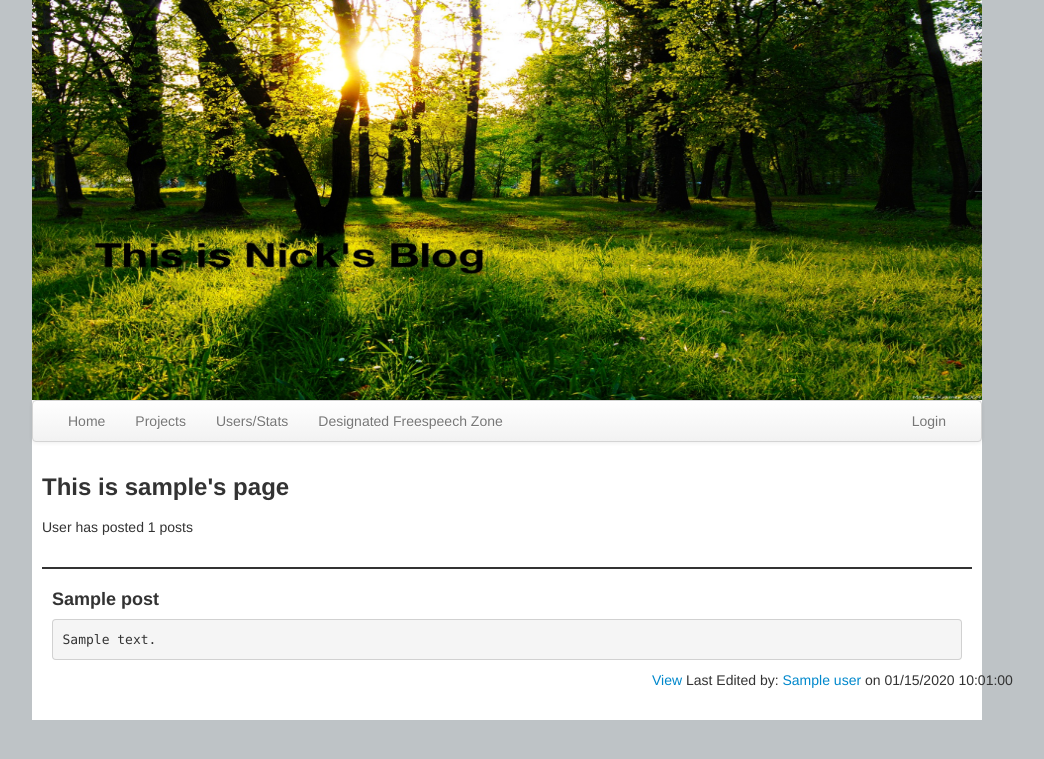
After one commit to NSkelsey/blogo, a Django app: template blog/blog/templates/user_page.html in a window 1280 px wide; the page is wider, and only the part inside the window is pictured. The commit adds this page. Shown: the top 759 px of that part, without its empty margins (133-1177 px from the left). Run offline with Django 3.2, Linux system fonts and the light colour scheme; tables that the repository leaves empty hold one stand-in row (values such as "Sample post"); the template is opened without the code that fills it: values that come from a table or form of the project are taken from there, most other values are stand-ins (such as "Sample title", 1, 10 or a date in 2020); some libraries are stand-ins or nearby versions.

Commit message:
added free speech and quality

```diff
--- a/blog/blog/forms.py
+++ b/blog/blog/forms.py
@@ -1,4 +1,5 @@
 from django import forms
+import models
 
 
 class UserForm(forms.Form):
@@ -8,4 +9,6 @@ class UserForm(forms.Form):
 
 class PostForm(forms.Form):
     title = forms.CharField(max_length=120)
-    body = forms.CharField(max_length=2000, widget=forms.Textarea)
+    body = forms.CharField(max_length=models.Post._meta.get_field('body').max_length, widget=forms.Textarea)
+    markup = forms.BooleanField(required=False, label = "Check if you aren't posting ASCII Art (interpret post like reddit does)")
+    quality = forms.BooleanField(required=False, label = "Check if good post. (if no it will go in the free speech bin... err space)")
--- a/blog/blog/models.py
+++ b/blog/blog/models.py
@@ -7,3 +7,5 @@ class Post(models.Model):
     body = models.CharField(max_length=5000)
     user = models.ForeignKey(User)
     date_last_edit = models.DateTimeField(auto_now=True)
+    markup = models.BooleanField()
+    quality = models.BooleanField()
--- a/blog/blog/static/style.css
+++ b/blog/blog/static/style.css
@@ -1,11 +1,14 @@
 
 
 div.post, div.home_mess, form.home_mess {
-width: 800px;
-word-wrap: break-word;
-border-bottom: solid 2px;
+/*word-wrap: break-word;*/
+border-top: solid 2px;
 padding: 10px;
 
+}
+
+div.home_mess {
+border-top: 0px;
 }
 
 
--- a/blog/blog/templates/base.html
+++ b/blog/blog/templates/base.html
@@ -35,6 +35,7 @@
         <li ><a href="/">Home</a></li>
         <li><a href="/selfposts">Projects</a></li>
         <li><a href="/users">Users/Stats</a></li>
+        <li><a href="/freespeech">Designated Freespeech Zone</a></li>
 
 
       </ul>
--- a/blog/blog/templates/hello.html
+++ b/blog/blog/templates/hello.html
@@ -13,10 +13,10 @@
     <li> Post ASCII art
     <li> ???
     <li> Profit
+
   </ol>
 
 </div>
-
 <br>
 {% if post_form %}
 <form class="home_mess" method=post action="submit_post">
@@ -25,10 +25,10 @@
 
   <input type=submit value=Post>
 </form>
+{% endif%}
 
 {% for post in posts %}
 {% include "post.html" %}
 {% endfor %}
 <br>
-{% endif %}
 {% endblock content %}
--- a/blog/blog/templates/post.html
+++ b/blog/blog/templates/post.html
@@ -3,7 +3,10 @@
 <div class=post >
   <h4 class=title > {{ post.title }} </h4>
 
-  <p class=body> {{ post.body|markdown:"safe" }} </p>
+  <p class=body> {% if post.markup %}
+  {{ post.body|markdown:"safe" }} {% else %}
+  <pre>{{ post.body }}</pre>
+  {% endif %} </p>
   <div class=row>
     <div class="span6 offset6" >
       <a class="view" href="/posts/{{ post.id }}">View</a>
--- /dev/null
+++ b/blog/blog/templates/user_page.html
@@ -0,0 +1,20 @@
+{% extends 'base.html' %}
+
+
+{% block content %}
+<h3> This is {{ the_user }}'s page </h3>
+<div class="user_info">
+  <p> User has posted {{ posts|length }} posts </p>
+
+
+
+ </div>
+
+ <br>
+
+{% for post in posts %}
+
+{% include "post.html" %}
+
+{% endfor %}
+{% endblock content %}
--- a/blog/urls.py
+++ b/blog/urls.py
@@ -15,4 +15,6 @@ urlpatterns = patterns('',
     url(r'^submit_post$', bviews.post_sub),
     url(r'^posts/(?P<id_num>\d+)$', bviews.show_post),
     url(r'^posts/(?P<id_num>\d+)/edit$', bviews.edit_post),
+    url(r'^user/(?P<name>\S+)$', bviews.user_page),
+    url(r'^freespeech$', bviews.freedom),
 )
```
Also changed, not shown: blog/blog/templates/freedom.html (added, +13 -0 lines), blog/blog/templates/sub_form.html (added, +12 -0 lines), blog/blog/views.py (+31 -4 lines).
